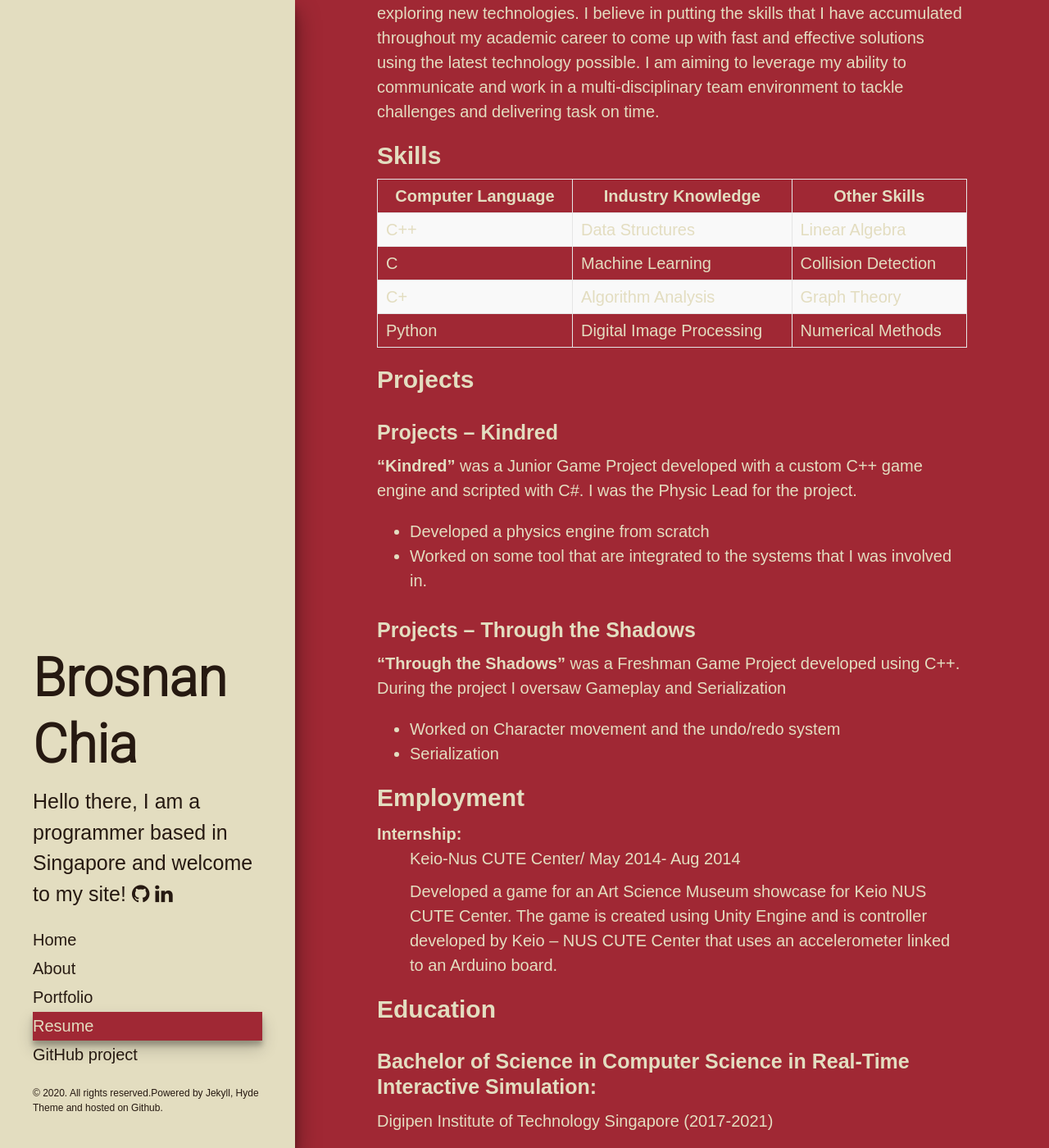
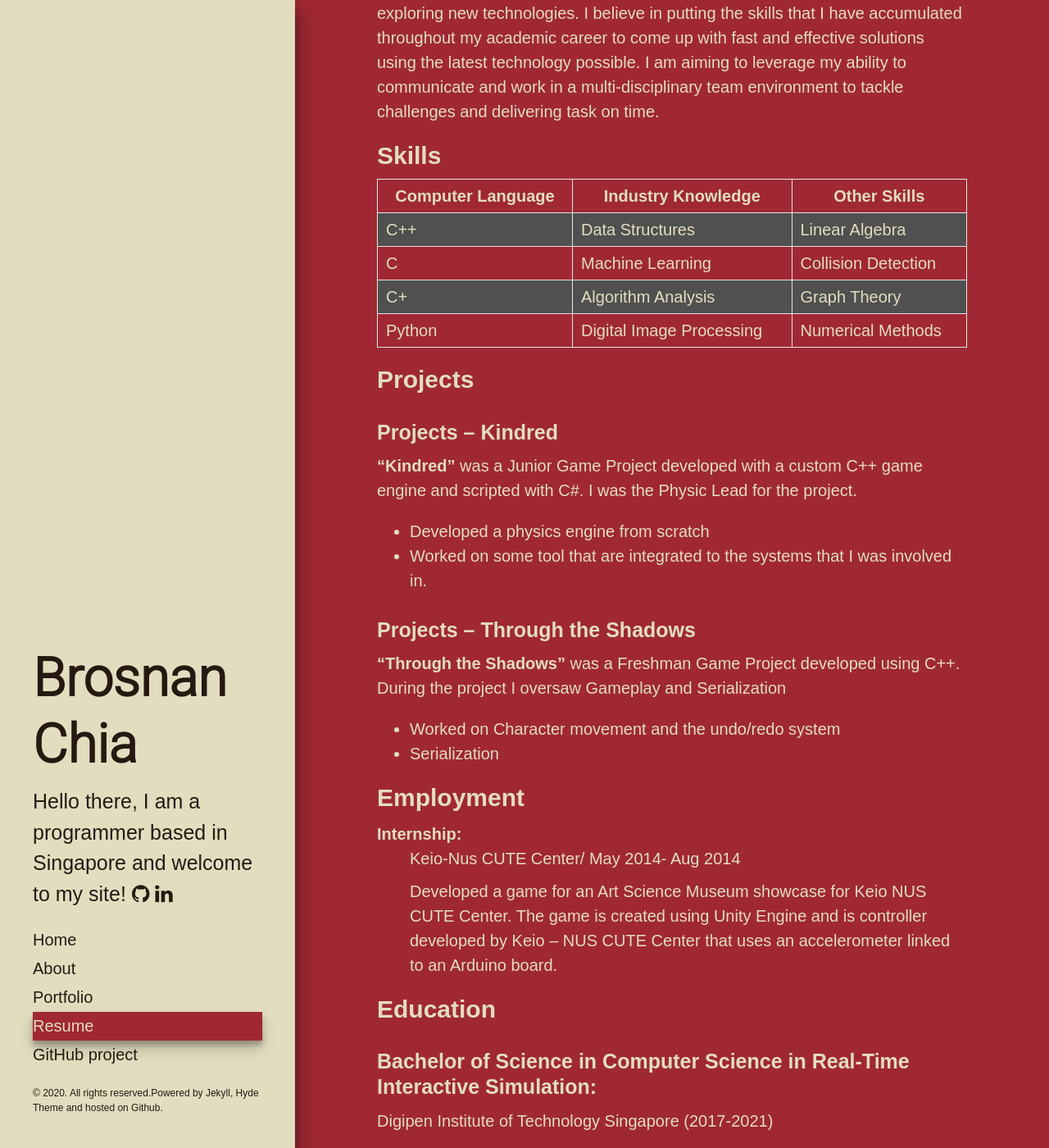
Before and after one commit to broscew/broscew.github.io, a Jekyll site: the page built from resume.md, in a window 1280 px wide and 1400 px high, scrolled down 227 px. Shown: the whole window at 82% size. Built offline with Jekyll 4.4.1, drawn with Linux system fonts in a browser that asks for light colours.

Commit message:
tweaks to table color

```diff
--- a/public/css/poole.css
+++ b/public/css/poole.css
@@ -282,7 +282,7 @@ th {
 }
 tbody tr:nth-child(odd) td,
 tbody tr:nth-child(odd) th {
-  background-color: #f9f9f9;
+  background-color: #505050;
 }
 
 .fa{
@@ -401,7 +401,7 @@ tbody tr:nth-child(odd) th {
   display: block;
   margin-top: -.5rem;
   margin-bottom: 1rem;
-  color: #9a9a9a;
+  color: #e3ddc0;
 }
 
 /* Related posts */
```
